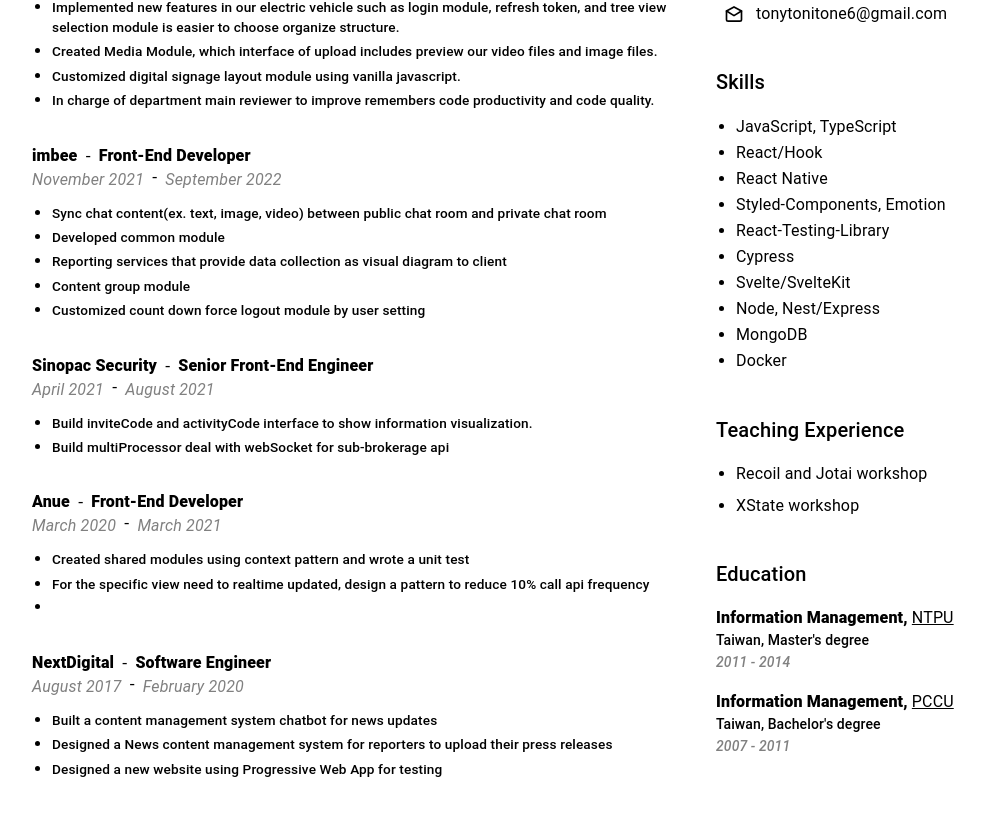
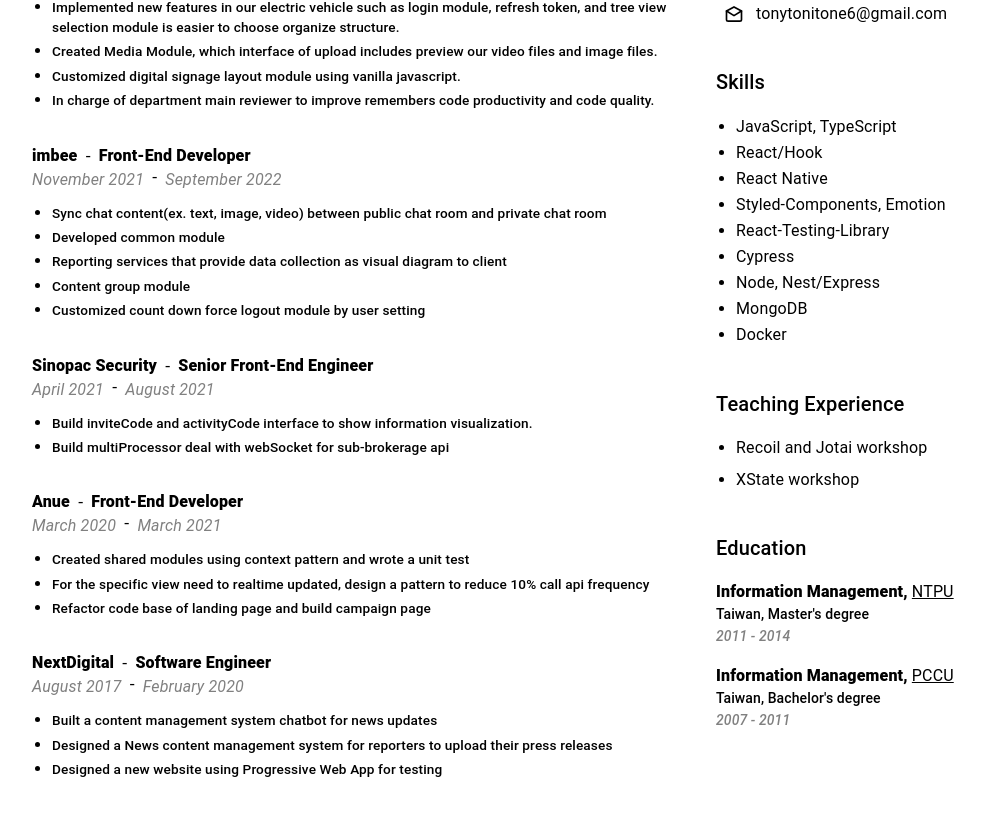
Before and after one commit to tonytonitone6/resume, a React (Vite) app: page / in a window 1280 px wide. Shown: the part 358-1172 px from the top of the page, without its empty margins (148-1133 px from the left). Built offline with nearby package versions, Linux system fonts and the light colour scheme.

Commit message:
fix: adjust experience and skill

```diff
--- a/src/App.tsx
+++ b/src/App.tsx
@@ -28,7 +28,6 @@ const skillList: Array<string> = [
   'Styled-Components, Emotion',
   'React-Testing-Library',
   'Cypress',
-  'Svelte/SvelteKit',
   'Node, Nest/Express',
   'MongoDB',
   'Docker'
--- a/src/components/Experience/spec.ts
+++ b/src/components/Experience/spec.ts
@@ -56,7 +56,7 @@ export const experienceList: JobDescriptionType[] = [
     descList: [
       'Created shared modules using context pattern and wrote a unit test',
       'For the specific view need to realtime updated, design a pattern to reduce 10% call api frequency',
-      '',
+      'Refactor code base of landing page and build campaign page',
     ],
   },
   {
```
